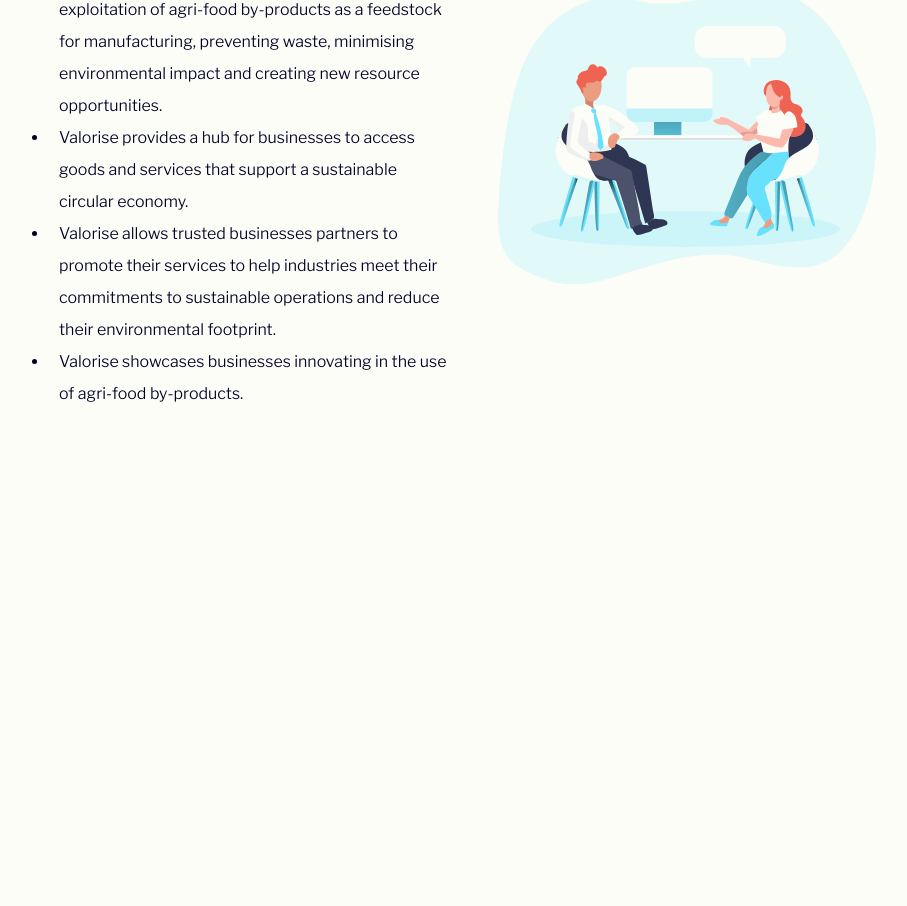
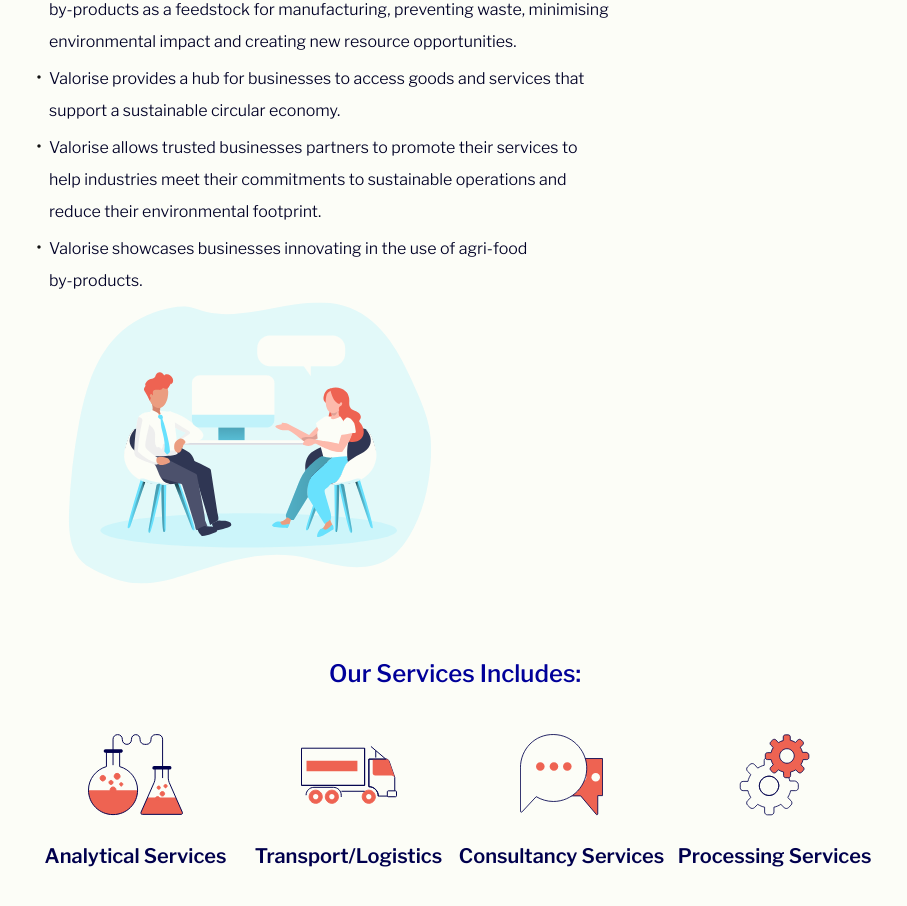
Before and after one commit to Valorise-Limited/Valorise-website, a React (Create React App) app in the folder frontend/: page / in a window 1280 px wide. Shown: the part 1398-2304 px from the top of the page, without its empty margins (185-1092 px from the left). Before the commit the page ends 1872 px from the top, so only its background shows below. Built offline with nearby package versions, Linux system fonts and the light colour scheme.

Commit message:
Design:  What we do homepage section

```diff
--- a/frontend/src/pages/home/components/what-we-do/WhatWeDo.jsx
+++ b/frontend/src/pages/home/components/what-we-do/WhatWeDo.jsx
@@ -1,6 +1,10 @@
 import React from 'react';
 import discussionIllustrator from "assets/svgs/discussion-illustrator.svg";
 import "./what-we-do.scss";
+import experimentIllustratorIcon from "assets/svgs/experiment-apparatus-big-icon.svg";
+import gearIlustratorIcon from "assets/svgs/gear-big-icon.svg";
+import messageIllustratorIcon from "assets/svgs/message-big-icon.svg";
+import transportIllustratorIcon from "assets/svgs/transport-big-icon.svg"
 
 const WhatWeDo = () => {
     return (
@@ -24,7 +28,44 @@
                         </div>
                     </div>
                     <div className='wwd-article__lower-content'>
+                        <h4 className='big-heading-4 our-service__heading'>
+                            Our Services Includes:
+                        </h4>
+                        <ul className='services-listing'>
+                            <li className='services-list-item'>
+                                <figure>
+                                    <img src={experimentIllustratorIcon} alt="experiment illustrator icon" />
+                                    <span className='text-bold-xl'>
+                                        analytical services
+                                    </span>
+                                </figure>
+                            </li>
+                            <li className='services-list-item'>
+                                <figure>
+                                    <img src={transportIllustratorIcon} alt="transport illustrator icon" />
+                                    <span className='text-bold-xl'>
+                                        transport/logistics
+                                    </span>
+                                </figure>
+                            </li>
+                            <li className='services-list-item'>
+                                <figure>
+                                    <img src={messageIllustratorIcon} alt="consultancy illustrator icon" />
+                                    <span className='text-bold-xl'>
+                                        consultancy services
+                                    </span>
+                                </figure>
+                            </li>
+                            <li className='services-list-item'>
+                                <figure>
+                                    <img src={gearIlustratorIcon} alt="processing illustrator icon" />
+                                    <span className='text-bold-xl'>
+                                        processing services
+                                    </span>
+                                </figure>
+                            </li>
 
+                        </ul>
                     </div>
                 </div>
             </article>
--- a/frontend/src/pages/home/components/what-we-do/what-we-do.scss
+++ b/frontend/src/pages/home/components/what-we-do/what-we-do.scss
@@ -3,6 +3,59 @@
 }
 
 .wwd-article__upper-content {
+    display: flex;
+    align-items: center;
+    flex-wrap: wrap;
+
+}
+
+.wwd-article-text {
+    flex: 59.657rem;
+    max-width: 59.657rem;
+}
+
+.wwd-article__lower-content {
+    padding: 3rem 0;
+}
+
+.wwd-article-pic {
+    display: flex;
+    align-items: center;
+    justify-content: flex-end;
+    flex: 40.7328rem;
+    max-width: 40.7328rem;
+    padding-left: 3.5rem;
+
+}
+
+.wwd-list {
+    padding-left: 2rem;
+    font-weight: 350;
+}
+
+.wwd-list-item {
+    line-height: 2;
+    margin-bottom: .5rem;
+    position: relative;
+
+    &::before {
+        content: url(../../../../assets/svgs/small-dot.svg);
+        position: absolute;
+        top: -.5rem;
+        left: -1.25rem;
+    }
+
+    &:nth-child(3) {
+        width: 95%;
+    }
+
+    &:last-child {
+        width: 85%;
+    }
+
+}
+
+.services-listing {
     display: flex;
     align-items: center;
 
@@ -12,19 +65,24 @@
     }
 }
 
-.wwd-article-pic {
+.services-list-item>figure {
     display: flex;
+    flex-direction: column;
     align-items: center;
-    justify-content: flex-end;
+
+    &>img {
+        max-width: 9.6rem;
+        min-width: 8rem;
+        height: 8.193rem;
+    }
+
+    &>span {
+        margin-top: 3rem;
+        text-transform: capitalize;
+    }
 }
 
-.wwd-list {
-    padding-left: 2rem;
-    font-weight: 350;
+.our-service__heading {
+    text-align: center;
+    line-height: 5;
 }
-
-.wwd-list-item {
-    line-height: 2;
-    padding-left: 1rem;
-
-}
--- a/frontend/src/styles/_base.scss
+++ b/frontend/src/styles/_base.scss
@@ -11,3 +11,8 @@
     font-family: inherit;
     text-decoration: none;
 }
+
+ul li,
+ol li {
+    list-style: none;
+}
--- a/frontend/src/styles/_helpers.scss
+++ b/frontend/src/styles/_helpers.scss
@@ -105,8 +105,9 @@
 
 .big-heading-4 {
     font-size: typo.$fz-heading-4;
-    color: colors.$brand-dark-blue;
+    color: colors.$brand-blue;
     letter-spacing: 1.5%;
+    font-weight: 550;
 }
 
 .heading-support-text {
@@ -133,6 +134,12 @@
     text-align: center;
 }
 
+.text-bold-xl {
+    font-size: typo.$fz-xl;
+    font-weight: 600;
+    color: colors.$brand-dark-blue;
+}
+
 .center-nested-child {
     display: flex;
     align-items: center;
```
Also changed, not shown: frontend/src/assets/svgs/small-dot.svg (added), frontend/src/assets/svgs/transport-big-icon.svg (added).
